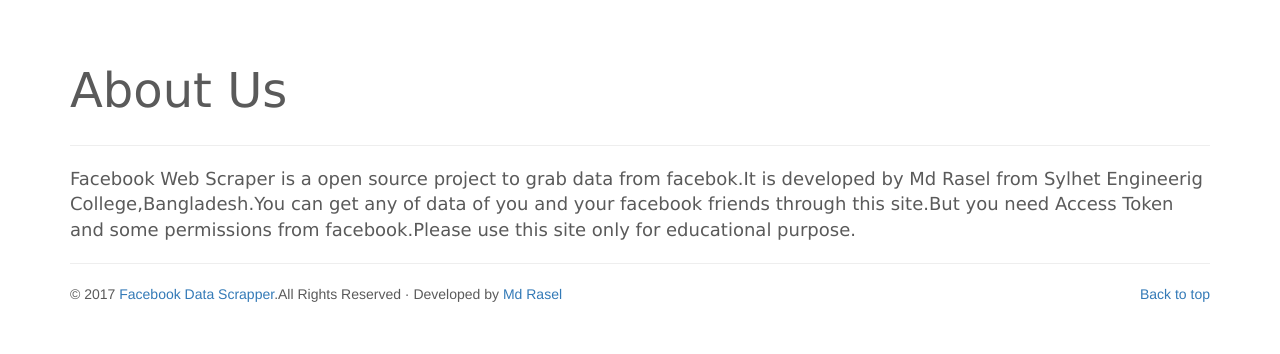
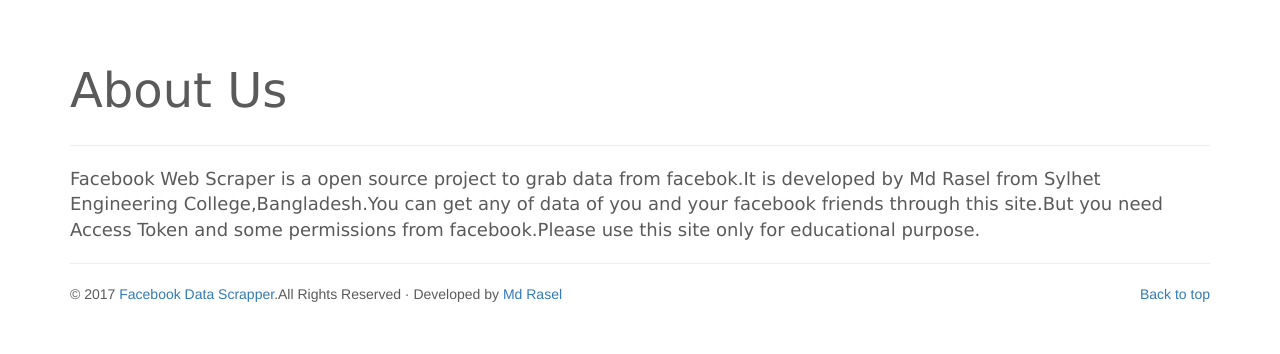
Before and after one commit to raselcse07/Facebook-Data-Scraper, a Django app: page /home/about/ in a window 1280 px wide. Shown: the part 504-858 px from the top of the page. Run offline with Django 3.2, Linux system fonts and the light colour scheme; some libraries are stand-ins or nearby versions; some web fonts are replaced.

Commit message:
Final Code

```diff
--- a/src/templates/grab_data/about.html
+++ b/src/templates/grab_data/about.html
@@ -6,7 +6,7 @@
 <font face="verdana" size="8">About Us</font>
 <hr>
 
-<font face="verdana" size="4">Facebook Web Scraper is a open source project to grab data from facebok.It is developed by Md Rasel from Sylhet Engineerig College,Bangladesh.You can get any of data of you and your facebook friends through this site.But you need Access Token and some permissions from facebook.Please use this site only for educational purpose.</font><hr>
+<font face="verdana" size="4">Facebook Web Scraper is a open source project to grab data from facebok.It is developed by Md Rasel from Sylhet Engineering College,Bangladesh.You can get any of data of you and your facebook friends through this site.But you need Access Token and some permissions from facebook.Please use this site only for educational purpose.</font><hr>
 
 
 {% endblock %}
```
